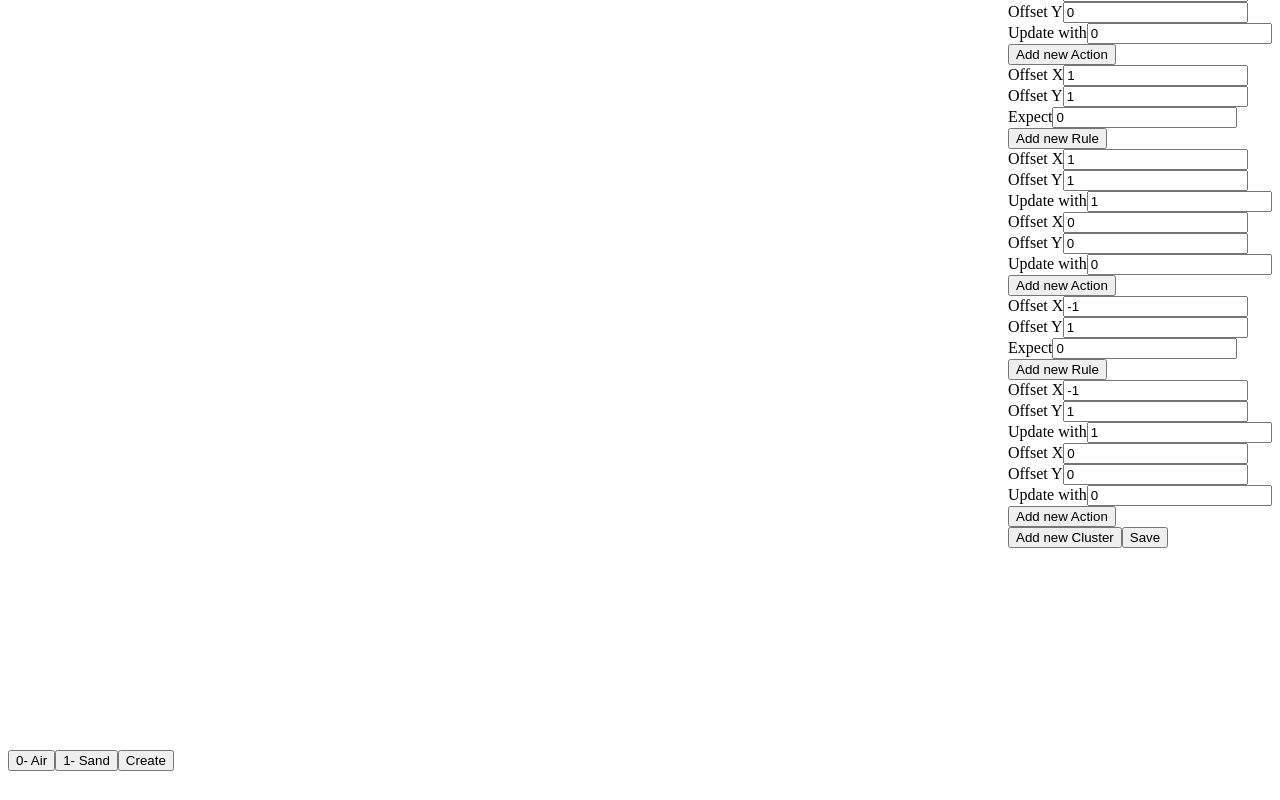
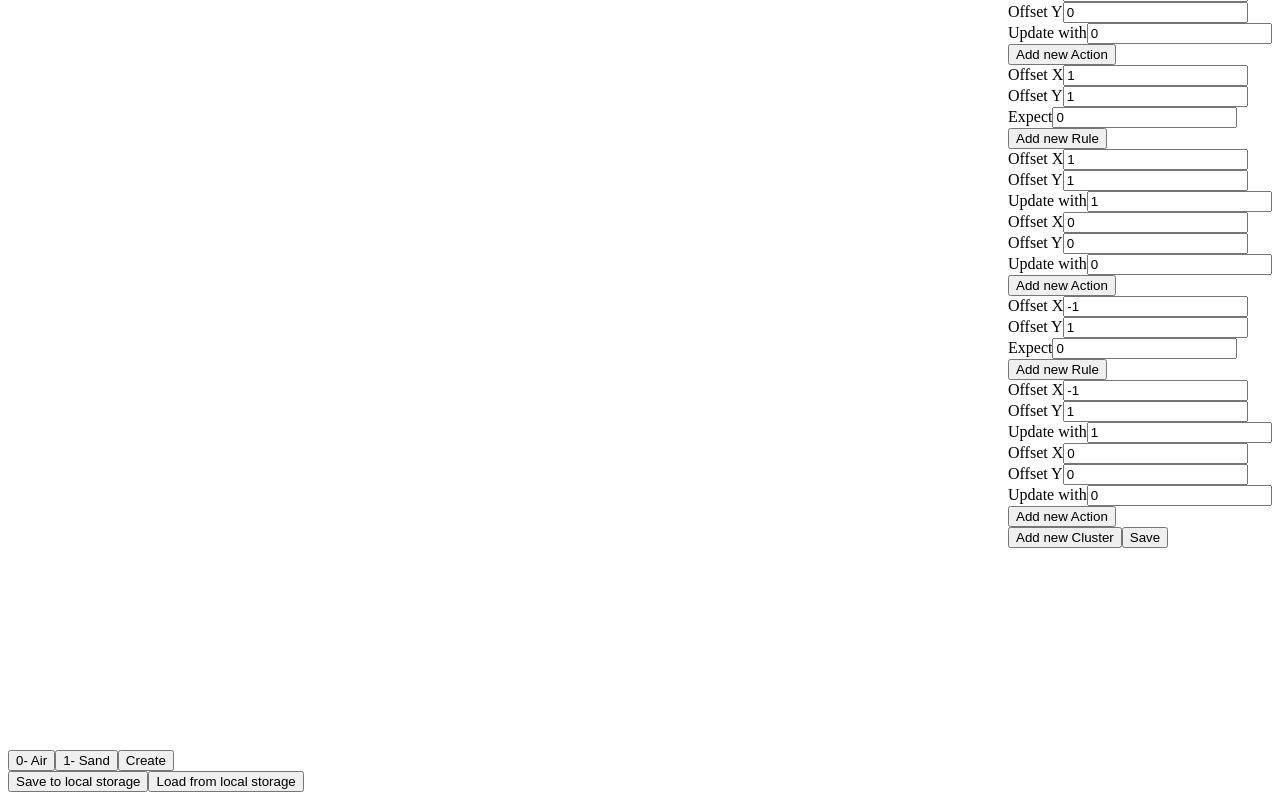
Before and after one commit to jaqee-a/cellumatron, a React (Vite) app: page / in a window 1280 px wide. Shown: the part 258-1058 px from the top of the page. Before the commit the page ends 1037 px from the top, so only its background shows below. Built offline with nearby package versions, Linux system fonts and the light colour scheme.

Commit message:
add save and load functionality

```diff
--- a/src/App.tsx
+++ b/src/App.tsx
@@ -2,8 +2,32 @@ import { styled } from "styled-components";
 import { Canvas } from "./components/Canvas";
 import { ElementManager } from "./components/ElementManager";
 import { ElementPicker } from "./components/ElementPicker";
+import { getAllElements, Element } from "./lib/element";
+import { useDispatch } from "react-redux";
+import { overrideAllElements } from "./redux/elementRedux";
 
 function App() {
+
+    const dispatch = useDispatch();
+
+    const handleLocalStorageSave = () => {
+        const value = localStorage.getItem('elements');
+        if(value !== null){
+            if(confirm('Some values are already saved do you want to override them ? ')){
+                const allElements: Array<Element> = getAllElements();
+                localStorage.setItem('elements', JSON.stringify(allElements));
+            }
+        }
+    }
+
+    const handleLocalStorageLoad = () => {
+        const value = localStorage.getItem('elements');
+        if(value !== null){
+            const allElements: Array<Element> = JSON.parse(value);
+            dispatch(overrideAllElements(allElements));
+        }
+    }
+
     return (
         <div>
             <AppContainer>
@@ -11,6 +35,8 @@ function App() {
                 <ElementManager />
             </AppContainer>
             <ElementPicker />
+            <button onClick={handleLocalStorageSave}>Save to local storage</button>
+            <button onClick={handleLocalStorageLoad}>Load from local storage</button>
         </div>
     );
 }
--- a/src/lib/element.ts
+++ b/src/lib/element.ts
@@ -136,6 +136,13 @@ export function getAllElements(): Array<Element> {
     return CUSTOM_ELEMENTS;
 }
 
+export function loadAllElements(elements: Array<Element>): void {
+    CUSTOM_ELEMENTS.length = elements.length;
+    for(let i=0;i<elements.length;++i) {
+        CUSTOM_ELEMENTS[i] = elements[i];
+    }
+}
+
 export function getAllElementsForRedux(): Array<{id: number, name: string, color: string}> {
     return CUSTOM_ELEMENTS.map((value: Element)=>{
 
--- a/src/redux/elementRedux.ts
+++ b/src/redux/elementRedux.ts
@@ -1,5 +1,5 @@
 import { createSlice } from "@reduxjs/toolkit";
-import { createNewElement, getAllElementsForRedux, updateElement } from "../lib/element";
+import { createNewElement, loadAllElements, getAllElementsForRedux, updateElement } from "../lib/element";
 import { Color } from "../lib/color";
 import { Brush } from "../lib/tools/brush";
 
@@ -30,6 +30,11 @@ const elementRedux = createSlice({
             state.elements = getAllElementsForRedux();
 
         },
+        overrideAllElements: (state, action) => {
+            loadAllElements(action.payload);
+            // @ts-ignore
+            state.elements = getAllElementsForRedux();
+        },
         setSelectedElement: (state, action) => {
             Brush.instance.setOption('selectedElement', action.payload);
             state.selectedElement = action.payload;
@@ -39,5 +44,5 @@ const elementRedux = createSlice({
 
 
 
-export const { updateElements, setSelectedElement, addNewElement } = elementRedux.actions;
+export const { updateElements, setSelectedElement, addNewElement, overrideAllElements } = elementRedux.actions;
 export default elementRedux.reducer;
```
